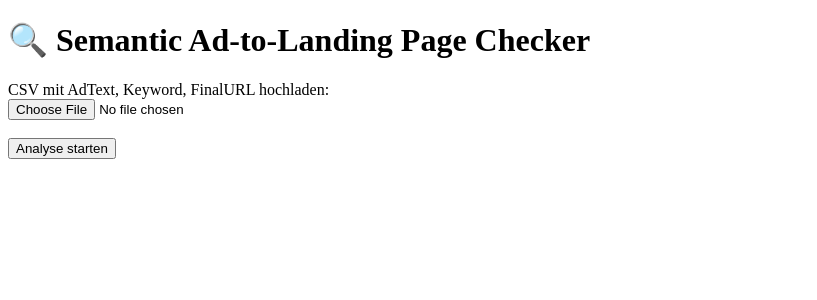
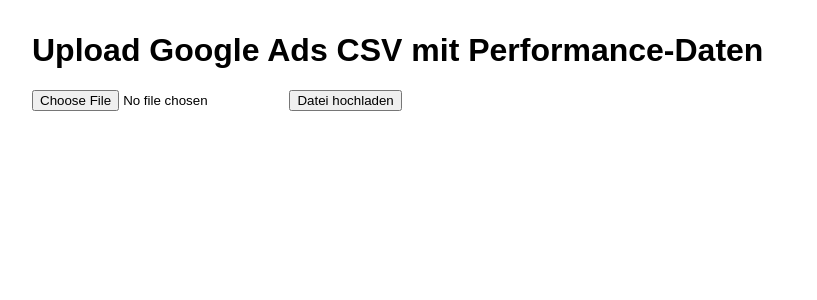
Before and after one commit to SteffenFeser/semantic-landing-checker2, a Flask app: page / in a window 1280 px wide. Shown: the top 300 px of the page, without its empty margins (0-817 px from the left). Run offline with Flask 3, Linux system fonts and the light colour scheme.

Commit message:
Update index.html

```diff
--- a/templates/index.html
+++ b/templates/index.html
@@ -2,38 +2,24 @@
 <html lang="de">
 <head>
   <meta charset="UTF-8">
-  <title>Semantic Ad-to-Landing Page Checker</title>
+  <title>Semantic Relevance Checker</title>
+  <style>
+    body { font-family: sans-serif; margin: 2rem; }
+    table.data { border-collapse: collapse; width: 100%; margin-top: 2rem; }
+    table.data th, table.data td { border: 1px solid #ccc; padding: 0.5rem; text-align: left; }
+    table.data th { background-color: #f0f0f0; }
+  </style>
 </head>
 <body>
-  <h1>🔍 Semantic Ad-to-Landing Page Checker</h1>
-  <form action="/upload" method="post" enctype="multipart/form-data">
-    <label>CSV mit AdText, Keyword, FinalURL hochladen:</label><br>
-    <input type="file" name="file"><br><br>
-    <button type="submit">Analyse starten</button>
+  <h1>Upload Google Ads CSV mit Performance-Daten</h1>
+  <form method="post" action="/upload" enctype="multipart/form-data">
+    <input type="file" name="file" accept=".csv" required>
+    <button type="submit">Datei hochladen</button>
   </form>
 
-  {% if results %}
-    <h2>Ergebnisse</h2>
-    <table border="1">
-      <tr>
-        <th>Keyword</th>
-        <th>AdText</th>
-        <th>FinalURL</th>
-        <th>Score</th>
-        <th>Bewertung</th>
-        <th>Optimierungsvorschlag</th>
-      </tr>
-      {% for row in results %}
-        <tr>
-          <td>{{ row['Keyword'] }}</td>
-          <td>{{ row['AdText'] }}</td>
-          <td><a href="{{ row['FinalURL'] }}" target="_blank">{{ row['FinalURL'] }}</a></td>
-          <td>{{ row['Score'] }}</td>
-          <td>{{ row['Bewertung'] }}</td>
-          <td>{{ row['Suggestion'] }}</td>
-        </tr>
-      {% endfor %}
-    </table>
+  {% if tables %}
+    <h2>Auswertung</h2>
+    {{ tables[0]|safe }}
   {% endif %}
 </body>
 </html>
```
